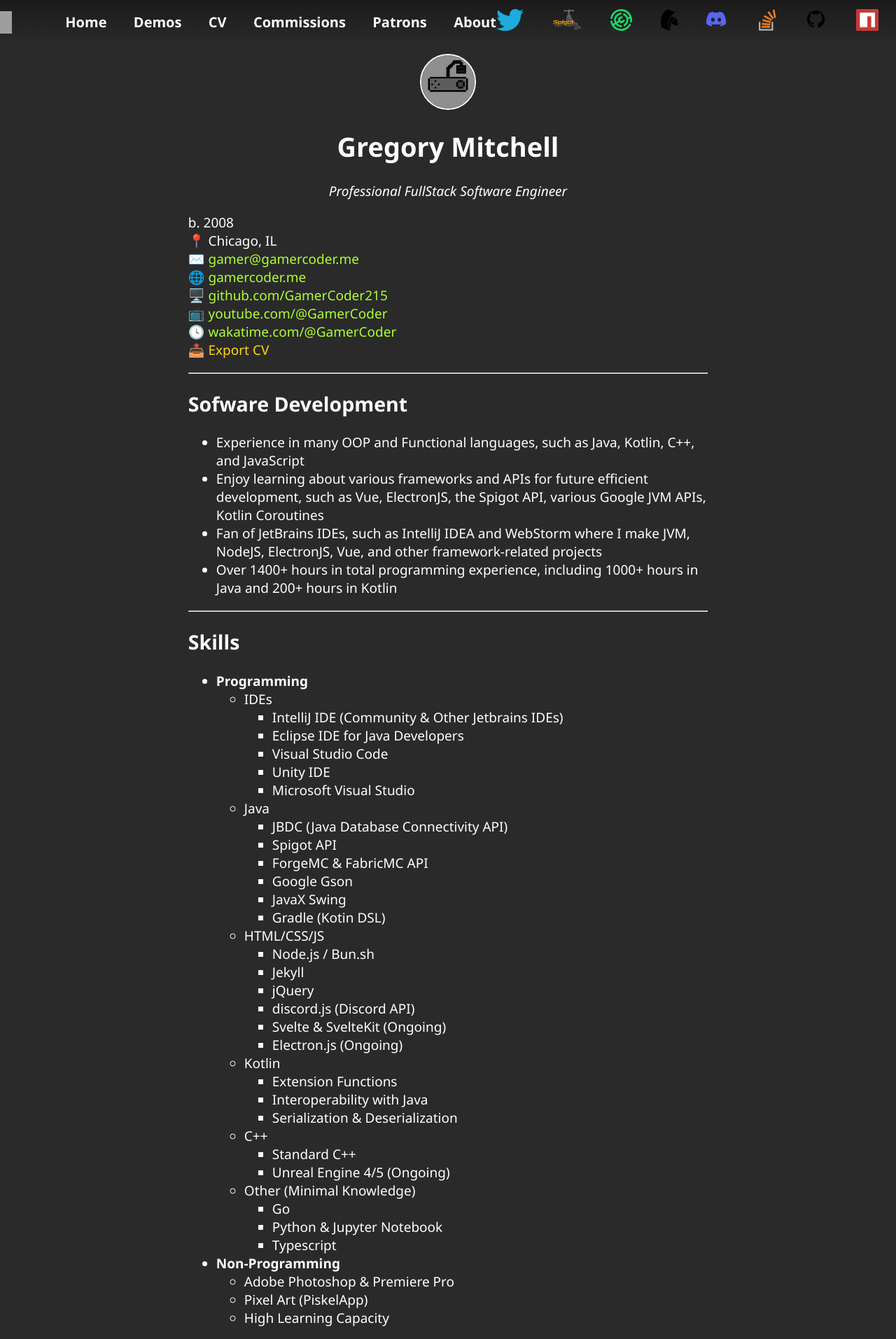
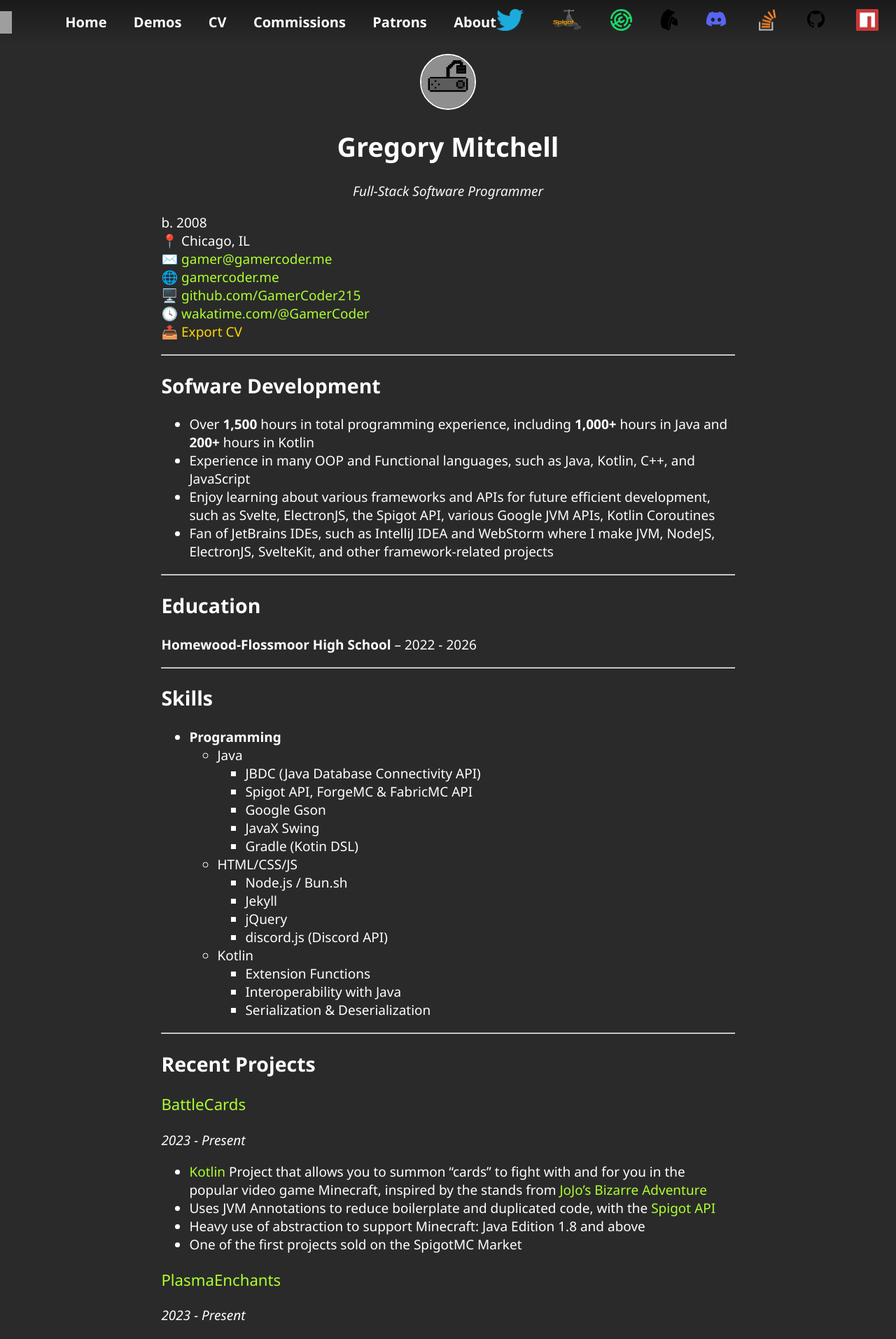
Before and after one commit to gmitch215/gmitch, a Jekyll site: the page built from cv.md, in a window 1280 px wide. Shown: the top 1913 px of the page at 70% size. Built offline with Jekyll 4.4.1, drawn with Linux system fonts in a browser that asks for light colours; some of the changed text lies outside the part shown; grey boxes are pictures that could not be loaded.

Commit message:
Rework CV, Add more Page Parameters

```diff
--- a/_layouts/page.html
+++ b/_layouts/page.html
@@ -6,9 +6,18 @@
 <img src="/assets/gamercoder.png" class="logo-small noPrint" alt="GamerCoder" title="{{ page.summary }}">
 {% endif %}
 
+
 <div class="page">
 
     <div class="page-content">
+        {% if page.page_title %}
+        <h1>{{ page.page_title }}</h1>
+        {% endif %}
+
+        {% if page.tagline %}
+        <p class="subtitle" style="font-style: italic;">{{ page.tagline }}</p>
+        {% endif %}
+
         {{ content }}
     </div>
 
--- a/css/main.css
+++ b/css/main.css
@@ -11,6 +11,7 @@
 
     --logo-border: 2px white solid;
     --text: #fff;
+    --title: var(--text);
     --subtitle: #f8f8f8;
     --color-text: greenyellow;
     --color-text-2: #80bf22;
@@ -30,6 +31,7 @@
 
     --logo-border: 2px black solid;
     --text: black;
+    --title: var(--text);
     --subtitle: gray;
     --color-text: darkgreen;
     --color-text-2: #004500;
@@ -80,6 +82,10 @@
 
 a:hover {
     color: var(--link-color);
+}
+
+h1, h2, h3 {
+    color: var(--title);
 }
 
 .highlighter-rouge {
@@ -159,7 +165,7 @@
 }
 
 .page-content {
-    margin: 0 21vw 0
+    margin: 0 18vw;
 }
 
 /* Index */
--- a/css/print.css
+++ b/css/print.css
@@ -15,6 +15,7 @@
 
         --logo-border: 2px black solid;
         --text: black;
+        --title: #aef963;
         --subtitle: gray;
         --color-text: black;
         --color-text-2: black;
@@ -27,15 +28,25 @@
     }
 
     p, li {
-        font-size: 2.5vw !important;
+        font-size: 1.6vw !important;
     }
 
     h1 {
         font-size: 7vw;
         margin-bottom: 0;
+        color: var(--text);
     }
 
     h2 {
-        font-size: 3vw;
+        font-size: 2vw;
+    }
+
+    h3 {
+        font-size: 1.8vw;
+        text-decoration: underline solid var(--title) 2px;
+    }
+
+    .page-content {
+        margin: 0 10vw;
     }
 }
--- a/cv.md
+++ b/cv.md
@@ -3,17 +3,15 @@
 layout: page
 summary: Official CV
 logo: true
+page_title: Gregory Mitchell
+tagline: Full-Stack Software Programmer
 ---
-
-# Gregory Mitchell
-<p style="text-align: center; font-style: italic;">Professional FullStack Software Engineer</p>
 
 b. 2008 <br>
 📍 Chicago, IL <br>
 [✉️ gamer@gamercoder.me](mailto:gamer@gamercoder.me) <br>
 [🌐 gamercoder.me](https://gamercoder.me) <br>
 [🖥️ github.com/GamerCoder215](https://github.com/GamerCoder215) <br>
-[📺 youtube.com/@GamerCoder](https://youtube.com/@gamercoder) <br>
 [🕓 wakatime.com/@GamerCoder](https://wakatime.com/@GamerCoder) <br>
 <a href="#" id="export-cv" class="noPrint" onclick="javascript:window.print()">📤 Export CV</a>
 
@@ -21,51 +19,10 @@
 
 ## Sofware Development
 
+- Over **1,500** hours in total programming experience, including **1,000+** hours in Java and **200+** hours in Kotlin
 - Experience in many OOP and Functional languages, such as Java, Kotlin, C++, and JavaScript
-- Enjoy learning about various frameworks and APIs for future efficient development, such as Vue, ElectronJS, the Spigot API, various Google JVM APIs, Kotlin Coroutines
-- Fan of JetBrains IDEs, such as IntelliJ IDEA and WebStorm where I make JVM, NodeJS, ElectronJS, Vue, and other framework-related projects
-- Over 1400+ hours in total programming experience, including 1000+ hours in Java and 200+ hours in Kotlin
-
-------------
-
-## Skills
-
-- **Programming**
-  - IDEs
-    - IntelliJ IDE (Community & Other Jetbrains IDEs)
-    - Eclipse IDE for Java Developers
-    - Visual Studio Code
-    - Unity IDE
-    - Microsoft Visual Studio
-  - Java
-    - JBDC (Java Database Connectivity API)
-    - Spigot API
-    - ForgeMC & FabricMC API
-    - Google Gson
-    - JavaX Swing
-    - Gradle (Kotin DSL)
-  - HTML/CSS/JS
-    - Node.js / Bun.sh
-    - Jekyll
-    - jQuery
-    - discord.js (Discord API)
-    - Svelte & SvelteKit (Ongoing)
-    - Electron.js (Ongoing)
-  - Kotlin
-    - Extension Functions
-    - Interoperability with Java
-    - Serialization & Deserialization
-  - C++
-    - Standard C++
-    - Unreal Engine 4/5 (Ongoing)
-  - Other (Minimal Knowledge)
-    - Go
-    - Python & Jupyter Notebook
-    - Typescript
-- **Non-Programming**
-  - Adobe Photoshop & Premiere Pro
-  - Pixel Art (PiskelApp)
-  - High Learning Capacity
+- Enjoy learning about various frameworks and APIs for future efficient development, such as Svelte, ElectronJS, the Spigot API, various Google JVM APIs, Kotlin Coroutines
+- Fan of JetBrains IDEs, such as IntelliJ IDEA and WebStorm where I make JVM, NodeJS, ElectronJS, SvelteKit, and other framework-related projects
 
 ------------
 
@@ -75,96 +32,98 @@
 
 ------------
 
-## Projects
+## Skills
+
+- **Programming**
+  - Java
+    - JBDC (Java Database Connectivity API)
+    - Spigot API, ForgeMC & FabricMC API
+    - Google Gson
+    - JavaX Swing
+    - Gradle (Kotin DSL)
+  - HTML/CSS/JS
+    - Node.js / Bun.sh
+    - Jekyll
+    - jQuery
+    - discord.js (Discord API)
+  - Kotlin
+    - Extension Functions
+    - Interoperability with Java
+    - Serialization & Deserialization
+
+------------
+
+## Recent Projects
 
 ### [BattleCards](https://github.com/GamerCoder215/BattleCards)
 
 *2023 - Present*
 
-This is one of my favorite minecraft projects, partly because it introduced me to [Kotlin Development](http://kotlinlang.org/). The plugin support MC 1.8+ and allows you to summon "cards" to fight with and for you. Made in Kotlin with the [Spigot API](https://spigotmc.org), and inspired by the stands from [JoJo's Bizarre Adventure](https://en.wikipedia.org/wiki/JoJo%27s_Bizarre_Adventure).
-
-This project was really fun and enjoyable to make because of how much I enjoy programming in the Kotlin language. Since Kotlin compiles to Java, it is nice to enjoy modern features of the programming language whilst still having support for older versions of Java and Minecraft. A big part in creating the "cards" was the use of JVM Annotations, reducing boilerplate and duplicated code, making it easy to make new ones as I maintain the project.
-
-This project was also one of the first projects I actually sold on the official Spigot site and other plugin marketplaces, helping develop business and marketing skills.
+- [Kotlin](https://kotlinlang.org) Project that allows you to summon "cards" to fight with and for you in the popular video game Minecraft, inspired by the stands from [JoJo's Bizarre Adventure](https://en.wikipedia.org/wiki/JoJo%27s_Bizarre_Adventure)
+- Uses JVM Annotations to reduce boilerplate and duplicated code, with the [Spigot API](https://spigotmc.org)
+- Heavy use of abstraction to support Minecraft: Java Edition 1.8 and above
+- One of the first projects sold on the SpigotMC Market
 
 ### [PlasmaEnchants](https://github.com/Team-Inceptus/PlasmaEnchants)
 
 *2023 - Present*
 
-A very lightweight, simple, custom enchantments plugin for SpigotMC, and one of the first plugins I worked on to have [Kotlin Development](http://kotlinlang.org/). The plugin doesn't use any NMS at all, and uses modern spigot features from 1.14 and above. Designed in Kotlin with the [Spigot API](https://spigotmc.org).
+- A very lightweight, simple, custom enchantments plugin for SpigotMC, and one of the first plugins I worked on to have [Kotlin Development](http://kotlinlang.org/)
+- Uses the [Spigot API](https://spigotmc.org) and [Kotlin](https://kotlinlang.org) to create a simple, yet effective plugin for Minecraft: Java Edition 1.14 and above without using NMS
 
-This project was developed along BattleCards and was really fun to experiment with, design, market, and improve over its lifetime period. It taught me a lot about Kotlin, including extension functions, interoperability with Java, and many more aspects about the programming language.
+<br>
 
 ### [SuperAdvancements](https://github.com/GamerCoder215/SuperAdvancements)
 
 *2023 - Present*
 
-This was a very interesting project due to the fact that I was motivated for it because existing Advancement APIs were lacking the features I needed. The framework allows you to create custom Minecraft Advancements, the default progression system in the game. Developed in Java with the [Spigot API](https://spigotmc.org), this heavily interops with [NMS (Net-Minecraft-Server)](https://www.spigotmc.org/wiki/general-introduction-of-packets-nms/), the undocumented and unsupported internals of the actual game.
-
-This project taught me that it is easier to use the built-in way than recreating it from scratch because of how I thought about it beginning and ending the project.
+- A Minecraft: Java Edition Framework allows you to create custom Minecraft Advancements, the default progression system in the game.
+- Developed in Java with the [Spigot API](https://spigotmc.org)
+- Heavily interops with [NMS (Net-Minecraft-Server)](https://www.spigotmc.org/wiki/general-introduction-of-packets-nms/), the undocumented and unsupported internals of the actual game.
 
 ### [StarCosmetics](https://github.com/GamerCoder215/StarCosmetics)
 
 *2023 - Present*
 
-One of my favorite Minecraft plugins to maintain and develop is one called StarCosmetics, a plugin which allows you to freely express yourself through a wide range of cosmetics available after completing certain tasks. Made in Java with the [Spigot API](https://spigotmc.org).
-
-This project dove depth into one of the core features of OOP, **Abstraction**. Using Abstraction, I was able to reduce te amount of boilerplate and repetetiveness of adding hundreds of different cosmetics. I also used **Reflection** to help add multi-version support within the game itself.
+- A plugin which allows you to freely express yourself through a wide range of cosmetics available after completing certain tasks.
+- Made in Java with the [Spigot API](https://spigotmc.org).
+- Utilizes many components of OOP such as **Abstraction** and **Reflection** in order to support Minecraft: Java Edition 1.9+
 
 ### [MobChip](https://github.com/GamerCoder215/MobChip)
 
 *2022 - Present*
 
-Like a lot of my early projects, I started out by playing around, modding, and configuring video games. This one is a Minecraft API wrapper tool that makes it easy and simple to change the default AI, actions, schedules, data, and other aspects of any entity. Made in Java with the [Spigot API](https://spigotmc.org).
-
-This project was really difficult and challenging to make because it dove into the undocumented and unexplored parts of the Spigot API and the abstract Minecraft code itself. Since most of the code is obfuscated, I had to use a lot of critical thinking and **Abstraction** to document my own code and make it easy and simple to use effectively.
+- A Minecraft: Java Edition API wrapper tool that makes it easy and simple to change the default AI, actions, schedules, data, and other aspects of any entity.
+- Made in Java with the [Spigot API](https://spigotmc.org).
+- Required the use of the undocumented and unexplored parts of the Spigot API and the obfsucated Minecraft code itself.
+- An extremely popular project with over 50 stars
 
 ### [Novaconomy](https://github.com/Team-Inceptus/Novaconomy)
 
 *2021 - Present*
 
-One of the best plugins I have ever continued to develop is this one. It started out as a small project that was intended as a one-and-done, but I eventually decided to keep adding more features and did NOT regret it.
-
-This project taught me many things, from learning SQL statements in the JDBC (Java Database Connectivity) API to how to use Data and Byte streams for storing data in text and files. It also taught me about intercepting [Packets](https://wiki.vg/Protocol), the base protocol Minecraft uses to send and receive information between users, which is used by [Netty Channels](https://netty.io/4.1/api/io/netty/channel/Channel.html), creating some background in those APIs. Made in Java with the [Spigot API](https://spigotmc.org), featuring player-owned Markets and Corporation, creatable and customizable Economies, SQL Support in MySQL, SQLite, and PostrgreSQL, and so many more future features.
+- One of the best plugins I have ever continued to develop is this one. It started out as a small project that was intended as a one-and-done, but I eventually decided to keep adding more features and did NOT regret it.
+- Many components of Minecraft: Java Edition and Java itself, including the use of JDBC (Java SQL), intercepting [Packets](https://wiki.vg/Protocol),using [Netty Channels](https://netty.io/4.1/api/io/netty/channel/Channel.html), YAML Storage, and the [Spigot API](https://spigotmc.org)
+- Features player-owned corporations, businesses, economies, markets, bounties, and many more features to come.
 
 ### [QuantumPen](https://github.com/GamerCoder215/QuantumPen)
 
 *2022*
 
-This was the first plugin that I listed, that is sill freely available to download on my [SpigotMC Plugin Resources](https://www.spigotmc.org/members/gamercoder215.1229877/#resources). It allows you to manually modify and send Packets to players, fabricating different server events for educational, fun, and adniminstrator-related purposes.
-
-Built in Java with the [Spigot API](https://spigotmc.org) and NMS for MC 1.18.2, this is the first project of many.
-
-### [SMPCore](https://github.com/Team-Inceptus/SMPCore) / [NoobySMP](https://github.com/Team-Inceptus/NoobySMP)
-
-*2021 - 2022*
-
-Before disbanding TheNoobyGods, we also ran a Minecraft SMP (Survival Minecraft Server), and these are the main 2 server JARs that I personally developed. Both interact with NMS heavily and use many parts of the [Spigot API](https://spigotmc.org) for key features.
-
-This plugin holds a close heart to me mostly because of how few the second version lasted, and how much I wanted to change the first one. One of the plugins had helped me develop some of the popular ones I currently develop and maintain.
-
-### [super-dictionary](https://github.com/gamerCoder215/super-dictionary)
-
-*2021*
-
-A small project around a Dictionary API that I found. It's a simple asynchronously-based dictionary API.
+- The first plugin that I listed, that is sill freely available to download on my [SpigotMC Plugin Resources](https://www.spigotmc.org/members/gamercoder215.1229877/#resources).
+- Allows you to manually modify and send Packets to players, fabricating different server events for educational, fun, and adniminstrator-related purposes
+- Built in Java with the [Spigot API](https://spigotmc.org) and NMS for MC 1.18.2, this is the first project of many.
 
 ### [nodejs-notebook](https://github.com/brightplum/nodejs-notebook)
 
 *2021*
 
-My first NPM Package published in 2021. A JavaScript wrapper around editing specific code files, useful for changing code at runtime using JS. A simple project that helped teach me how to document properly. Still downloaded a little bit today, even though it is long abandoned.
+- My first NPM Package published in 2021. A JavaScript wrapper around editing specific code files, useful for changing code at runtime using JS. - A simple project that helped teach me how to document properly. Still downloaded a little bit today, even though it is long abandoned.
 
 ### [NoobyGods (NoobyBot)](https://github.com/Team-Inceptus/NoobyGods)
 
 *2020 - 2022*
 
-Despite what the repository may say otherwise, this was one of my first JavaScript Discord Bot projects ever that I hosted on the free hosting site [repl.it](https://replit.com). This Discord Bot was a personal bot for a [HypixelMC](https://hypixel.net) Guild called "TheNoobyGods," which I ran before founding Team Inceptus.
-
-Started from small commands, it taught me how to interact with the [Discord API](https://discord.com/developers/docs/intro), keeping up with continued evolutions since 2020. It also showed me how to use [mineflayer](https://github.com/PrismarineJS/mineflayer), a JS Framework that allowed you to remotely control an in-game Minecraft Account with code.
-
-------------
-
-## Interests
-
-I enjoy modding and playing around with the source code of various games (that's how I got into software engineering), so I'm a very big gamer. I also enjoy running a lot and sometimes play various sports such as soccer and tennis.
+- My first JavaScript Discord Bot projects ever that I hosted on the free hosting site [repl.it](https://replit.com).
+- This Discord Bot was a personal bot for a [HypixelMC](https://hypixel.net) Guild called "TheNoobyGods," which I ran before founding Team Inceptus.
+- Interacts with the [Discord API](https://discord.com/developers/docs/intro), and [mineflayer](https://github.com/PrismarineJS/mineflayer), a JS Framework that allowed you to remotely control an in-game Minecraft Account with code
```
